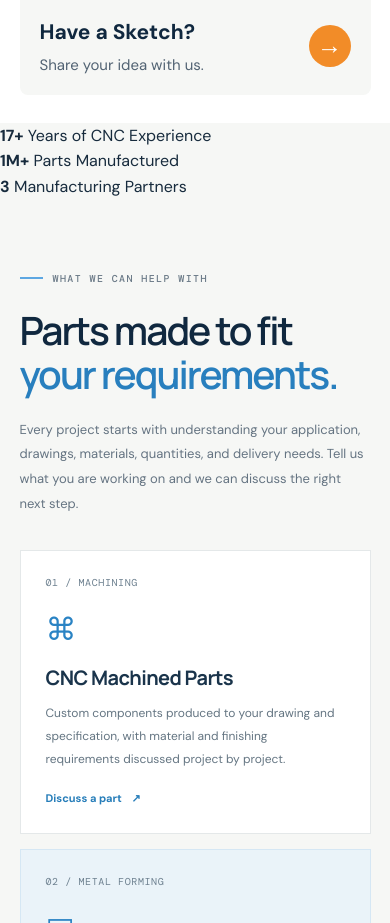
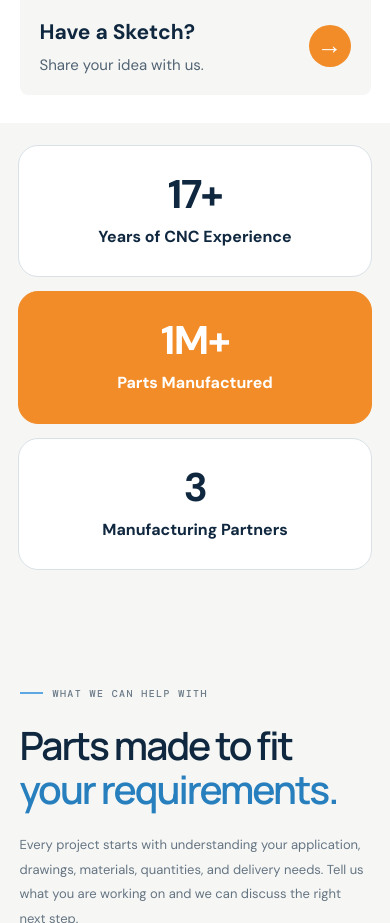
Before and after one commit to 13248251536yang-lab/truepartmanufacturing.com, a plain HTML site: page index.html in a window 390 px wide. Shown: the part 1527-2450 px from the top of the page. Drawn offline with nearby package versions, Linux system fonts and the light colour scheme.

Commit message:
Update styles.css

```diff
--- a/styles.css
+++ b/styles.css
@@ -384,3 +384,82 @@ margin:auto;
     height: 200px;
   }
 }
+
+/* Homepage credibility statistics */
+.proof-stats {
+  width: min(100% - 48px, 1240px);
+  margin: 28px auto 70px;
+  display: grid;
+  grid-template-columns: repeat(3, 1fr);
+  gap: 24px;
+}
+
+.proof-stat {
+  min-height: 170px;
+  padding: 28px 20px;
+  border: 1px solid #d9e1e7;
+  border-radius: 20px;
+  background: #ffffff;
+  display: flex;
+  flex-direction: column;
+  align-items: center;
+  justify-content: center;
+  text-align: center;
+  transition: transform .25s ease, box-shadow .25s ease;
+}
+
+.proof-stat:hover {
+  transform: translateY(-4px);
+  box-shadow: 0 10px 25px rgba(16, 40, 63, .08);
+}
+
+.proof-stat strong {
+  display: block;
+  margin-bottom: 18px;
+  color: #10283f;
+  font-size: clamp(36px, 4vw, 52px);
+  line-height: 1;
+  font-weight: 750;
+  letter-spacing: -1.5px;
+}
+
+.proof-stat span {
+  color: #10283f;
+  font-size: 17px;
+  line-height: 1.4;
+  font-weight: 650;
+}
+
+.proof-stat-featured {
+  background: #F28C28;
+  border-color: #F28C28;
+}
+
+.proof-stat-featured strong,
+.proof-stat-featured span {
+  color: #ffffff;
+}
+
+/* Mobile layout */
+@media (max-width: 700px) {
+  .proof-stats {
+    width: calc(100% - 36px);
+    grid-template-columns: 1fr;
+    gap: 14px;
+    margin-top: 22px;
+    margin-bottom: 45px;
+  }
+
+  .proof-stat {
+    min-height: 125px;
+  }
+
+  .proof-stat strong {
+    font-size: 40px;
+    margin-bottom: 12px;
+  }
+
+  .proof-stat span {
+    font-size: 16px;
+  }
+}
```
